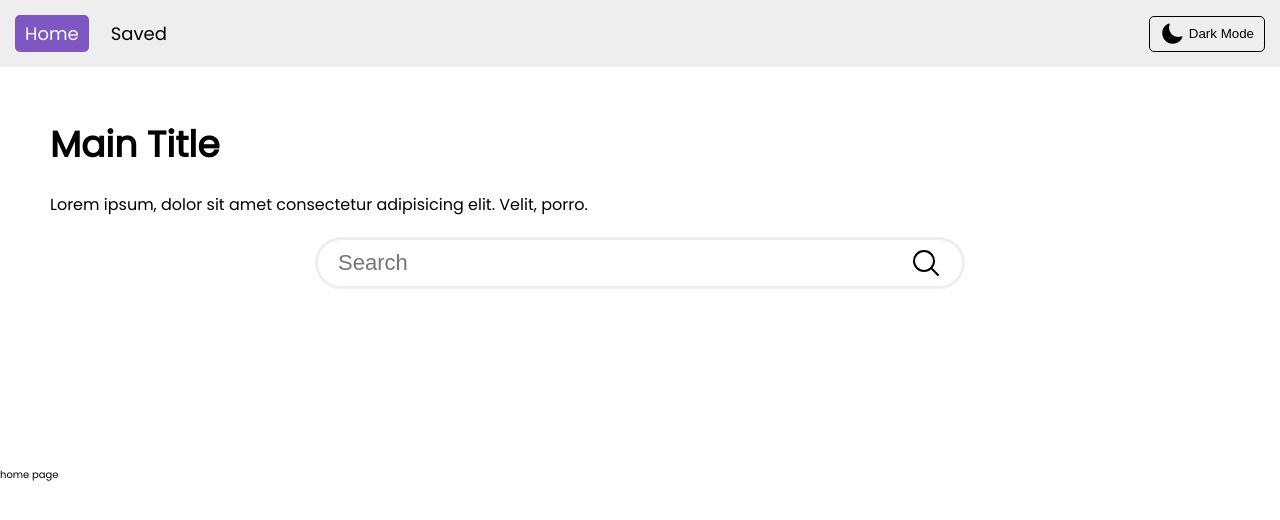
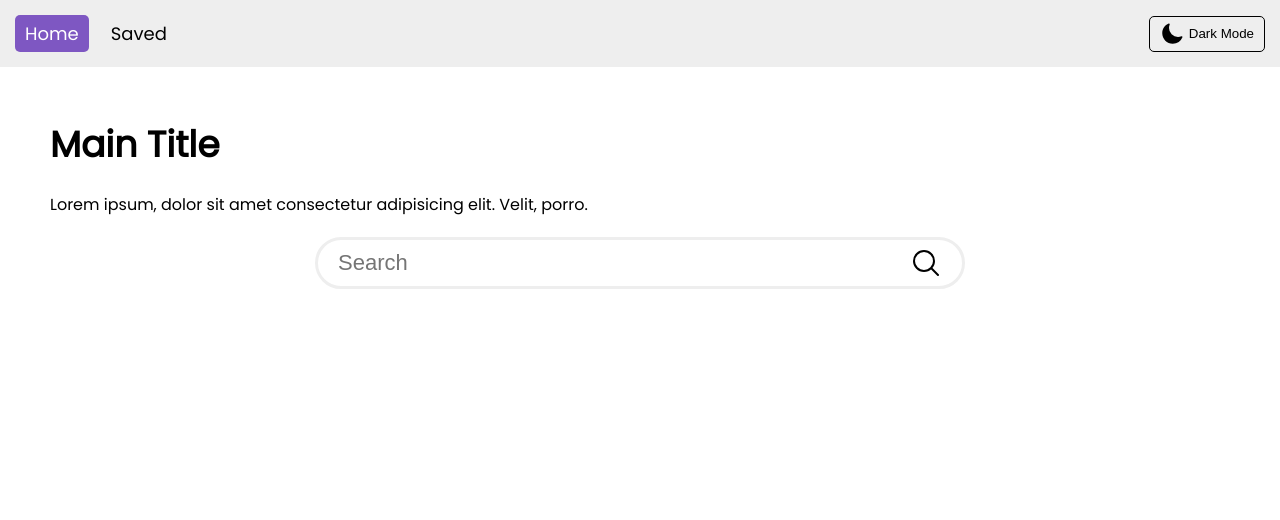
Before and after one commit to adel-nodehi/library, a React (Vite) app: page / in a window 1280 px wide. Shown: the top 520 px of the page. Built offline with nearby package versions, Linux system fonts and the light colour scheme; no server answers.

Commit message:
use book context in project

```diff
--- a/src/App.jsx
+++ b/src/App.jsx
@@ -1,15 +1,18 @@
 import { BrowserRouter, Route, Routes } from "react-router-dom";
 import HomePage from "./pages/HomePage";
 import SavedPage from "./pages/SavedPage";
+import { BooksProvider } from "./assets/contexts/BooksContext";
 
 function App() {
   return (
+    <BooksProvider>
       <BrowserRouter>
         <Routes>
           <Route index element={<HomePage />} />
           <Route path="/saved" element={<SavedPage />} />
         </Routes>
       </BrowserRouter>
+    </BooksProvider>
   );
 }
 
--- a/src/pages/HomePage.jsx
+++ b/src/pages/HomePage.jsx
@@ -1,12 +1,15 @@
+import { useBooks } from "../assets/contexts/BooksContext";
 import Header from "../components/Header";
 import Hero from "../components/Hero";
 
 function HomePage() {
+  const state = useBooks();
+  console.log(state);
+
   return (
     <div>
       <Header />
       <Hero />
-      home page
     </div>
   );
 }
```
Lines whose indentation alone changed are shown as unchanged.
